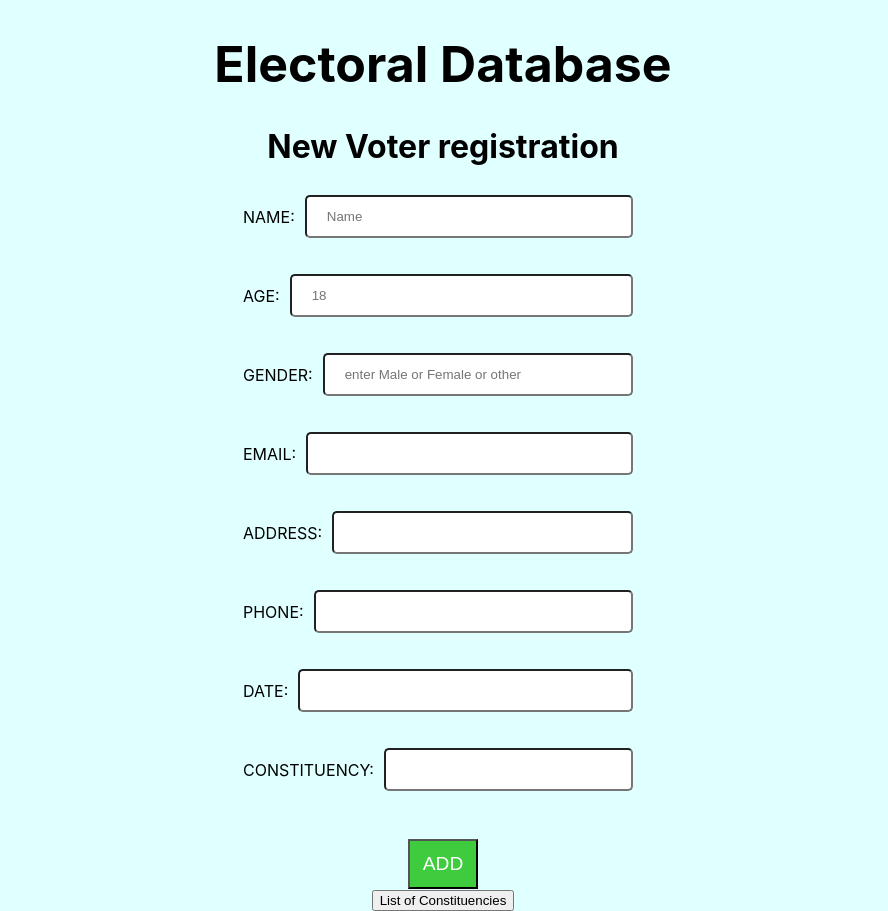
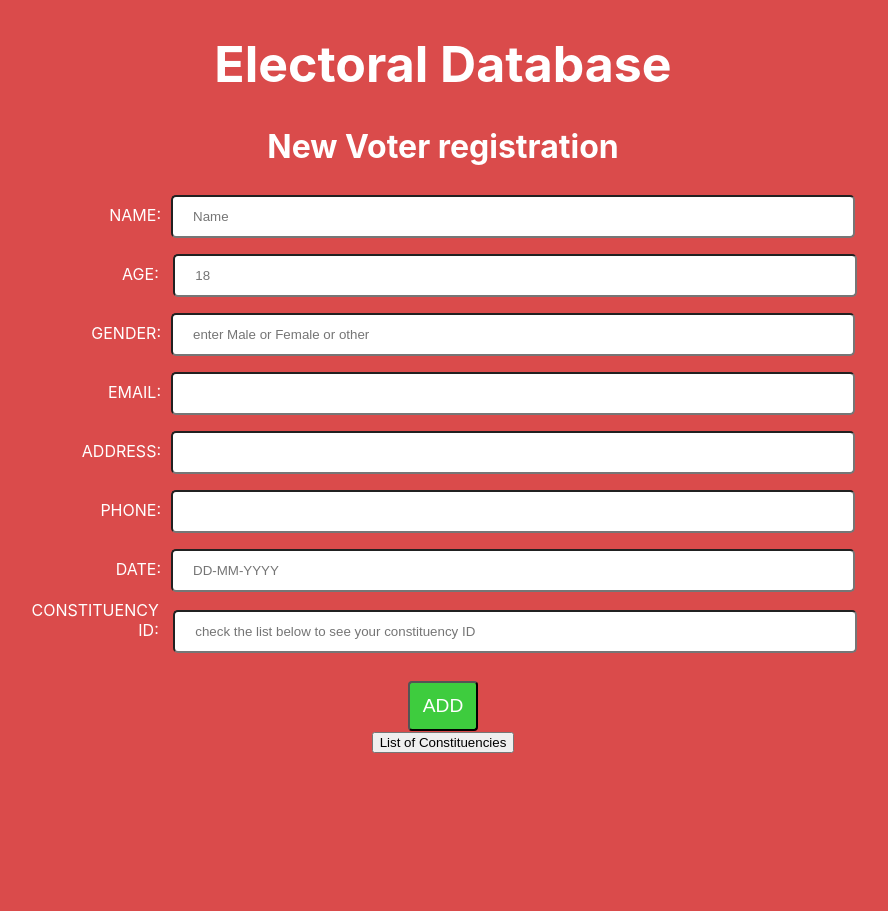
Before and after one commit to Amogh24/election_dbms, a React (Create React App) app in the folder client/front/: page /newvoter in a window 1280 px wide. Shown: the whole page, without its empty margins (197-1085 px from the left). After the commit the page ends 800 px from the top, so only its background shows below. Built offline with nearby package versions, Linux system fonts and the light colour scheme.

Commit message:
a new look :)

```diff
--- a/client/front/src/App.css
+++ b/client/front/src/App.css
@@ -12,7 +12,7 @@
   display:flex;
   justify-content: space-around;
   border-radius: 5%;
-
+  text-align: center;
   color: white;
 }
 .list{
@@ -89,7 +89,7 @@ td{
 th {
 
   height: 70px;
-  background-color: #009879;
+  background-color: rgb(80, 75, 75);
     color: #ffffff;
     font-size: larger;
     border-top:none
@@ -107,16 +107,20 @@ tr{
   height: 40px;
 }
 .heading{
-  color:black;
+  color:white;
   font-size: 50px;
   font-family: -apple-system ;
 
+}
+.h{
+  color: white;
 }
 .sub
 {
   margin-top: 20px;
   height:50px;
   width: 70px;
+  border-radius: 4px;
   color:white;
   background-color: rgb(62, 204, 62);
   font-size: larger;
@@ -129,20 +133,19 @@ tr{
   font-size:larger;
 }
 
-form{
-  display:inline-block;
-  width:400px
-
-
-}
 label{
   display: inline-block;
+  width: 140px;
+  text-align: right;
+  color: white;
 }
+
 input{
-  width: 80%;
+  width: 50%;
   padding: 12px 20px;
   margin: 8px 10px;
   border-radius: 5px;
 }
 
-body {background-color:lightcyan}
+
+body {background-color: rgb(218, 75, 75);}
--- a/client/front/src/App.js
+++ b/client/front/src/App.js
@@ -8,7 +8,7 @@ function App() {
   return (
     <Router>
     <div className="App">
-      <h1 className="heading">Electoral Database</h1>
+    <h1 className="heading">Electoral Database</h1>
       <Switch>
       <Route path = "/" exact component={Nav}/>
       <Route path = "/voter" exact component={Voter}/>
--- /dev/null
+++ b/client/front/src/editvoter.js
@@ -0,0 +1 @@
+import React from react;
--- a/client/front/src/nav.js
+++ b/client/front/src/nav.js
@@ -13,6 +13,7 @@ const linkStyle={
 
 
       <div className="nav">
+
       <ul className="list">
 
           <Link style={linkStyle} to ='/voter'>
--- a/client/front/src/new_voter.js
+++ b/client/front/src/new_voter.js
@@ -26,7 +26,9 @@ const addPerson = async (event) =>
     email:mail,
     consti_id:consti
  }
- if(age<18)
+ if(window.confirm("Do you want to submit?"))
+ {
+     if(age<18)
  {
      window.alert("Age must be greater than 18")
  }
@@ -41,6 +43,7 @@ const addPerson = async (event) =>
  const voter_id = await res.json()
  console.log(voter_id.max)
  window.alert(`Congratulations you have been registered as a voter. Your voter ID is ${voter_id.max}`)
+}
 }
 
 //name
@@ -95,26 +98,26 @@ const handleConsti = (event) =>
 
  return(
      <div>
-         <h1 className='text-center '>New Voter registration</h1>
+         <h1 className='h'>New Voter registration</h1>
          <div class="container">
          <form onSubmit ={addPerson}>
              <div>
-                 <div style= {{display:"flex",flexDirection:"row",alignItems:"center",marginBlockStart:"1"}}>NAME: <input placeholder="Name"type="text" value = {name}
-                 onChange = {handleName}/></div><br />
-                <div style= {{display:"flex",flexDirection:"row",alignItems:"center",marginBlockStart:"1"}}>AGE: <input placeholder="18" type="number" value = {age}
-                 onChange = {handleAge}/></div> <br />
-                 <div style= {{display:"flex",flexDirection:"row",alignItems:"center"}}>GENDER: <input type="text" placeholder="enter Male or Female or other"value = {gender}
-                 onChange = {handleGender}/></div> <br />
-                 <div style= {{display:"flex",flexDirection:"row",alignItems:"center"}}>EMAIL: <input value = {mail}
-                 onChange = {handleMail}/></div> <br />
-                 <div style= {{display:"flex",flexDirection:"row",alignItems:"center"}}>ADDRESS: <input value = {address}
-                 onChange = {handleAddress}/></div> <br />
-                 <div style= {{display:"flex",flexDirection:"row",alignItems:"center"}}>PHONE: <input type="number"value = {phone}
-                 onChange = {handlePhone}/></div> <br />
-                 <div style= {{display:"flex",flexDirection:"row",alignItems:"center"}}>DATE: <input value = {date}
-                 onChange = {handleDate}/></div> <br />
-                 <div style= {{display:"flex",flexDirection:"row",alignItems:"center"}}>CONSTITUENCY: <input value = {consti}
-                 onChange = {handleConsti}/></div> <br />
+                 <label>NAME: </label><input placeholder="Name"type="text" value = {name}
+                 onChange = {handleName}/><br />
+                <label>AGE:</label> <input placeholder="18" type="number" value = {age}
+                 onChange = {handleAge}/> <br />
+                <label>GENDER: </label><input type="text" placeholder="enter Male or Female or other"value = {gender}
+                 onChange = {handleGender}/> <br />
+                 <label>EMAIL: </label><input value = {mail}
+                 onChange = {handleMail}/> <br />
+                 <label>ADDRESS: </label><input value = {address}
+                 onChange = {handleAddress}/><br />
+                 <label>PHONE: </label><input type="number"value = {phone}
+                 onChange = {handlePhone}/><br />
+                 <label>DATE: </label><input placeholder="DD-MM-YYYY"value = {date}
+                 onChange = {handleDate}/> <br />
+                <label>CONSTITUENCY ID:</label> <input placeholder="check the list below to see your constituency ID"value = {consti}
+                 onChange = {handleConsti}/> <br />
 
              </div>
              <div>
```
